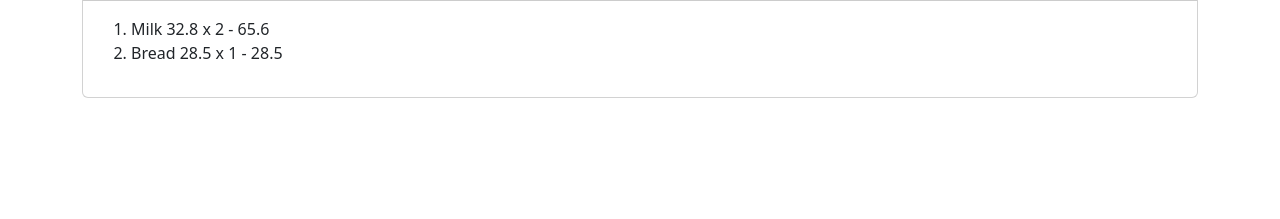
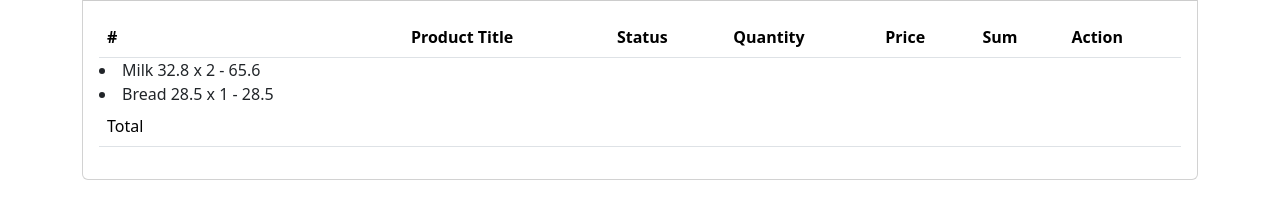
Before and after one commit to akovalenko777/shop, a plain HTML site: page index.html in a window 1280 px wide. Shown: the part 191-410 px from the top of the page. Drawn offline with nearby package versions, Linux system fonts and the light colour scheme.

Commit message:
Added table for product list!

```diff
--- a/index.html
+++ b/index.html
@@ -47,7 +47,27 @@
         <h3>Products list</h3>
       </div>
       <div class="card-body">
-        <ol id="prod_list"></ol>
+        <table class="table table-striped">
+          <thead>
+            <tr>
+              <th>#</th>
+              <th>Product Title</th>
+              <th>Status</th>
+              <th>Quantity</th>
+              <th>Price</th>
+              <th>Sum</th>
+              <th>Action</th>
+            </tr>
+          </thead>
+          <tbody id="prod_list"></tbody>
+          <tfoot>
+            <tr>
+              <td colspan="5">Total</td>
+              <td id="total_sum"></td>
+              <td></td>
+            </tr>
+          </tfoot>
+        </table>
       </div>
     </div>
   </div>
```
